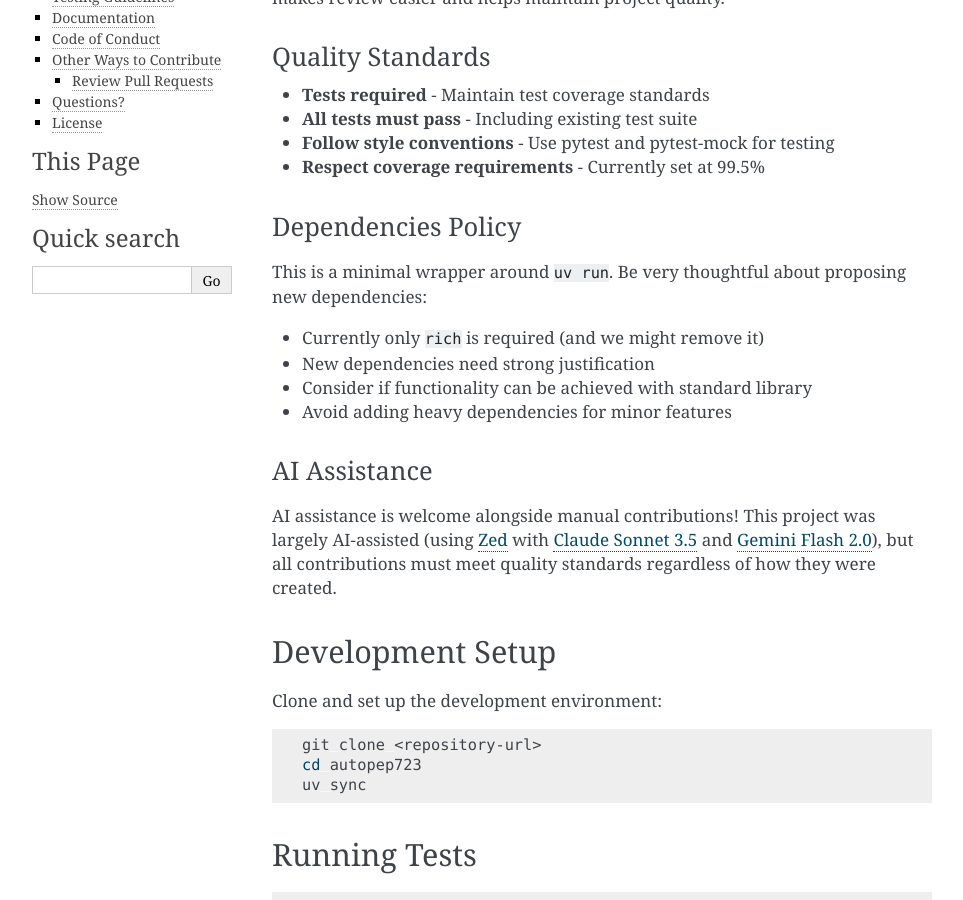
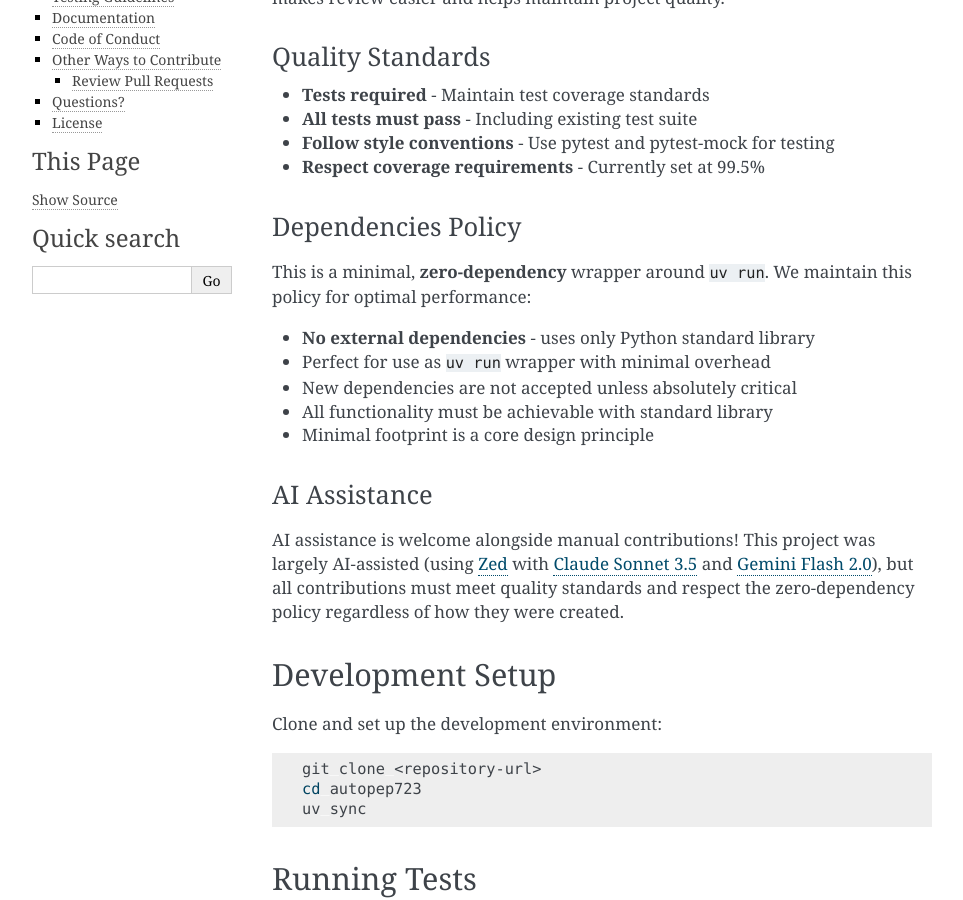
Before and after one commit to mgaitan/autopep723, a Sphinx documentation site: the page built from docs/contributing.md, in a window 1280 px wide and 900 px high, scrolled down 318 px. Shown: the whole window, without its empty margins (148-1111 px from the left). Built offline with Sphinx 7.4.7, drawn with Linux system fonts in a browser that asks for light colours.

Commit message:
Update contributing docs to reflect zero dependencies policy
- Emphasize zero-dependency policy as core design principle
- Clarify that new dependencies are not accepted
- Highlight minimal footprint benefits for uv run wrapper usage

```diff
--- a/docs/contributing.md
+++ b/docs/contributing.md
@@ -14,15 +14,16 @@
 - **Respect coverage requirements** - Currently set at 99.5%
 
 ### Dependencies Policy
-This is a minimal wrapper around `uv run`. Be very thoughtful about proposing new dependencies:
+This is a minimal, **zero-dependency** wrapper around `uv run`. We maintain this policy for optimal performance:
 
-- Currently only `rich` is required (and we might remove it)
-- New dependencies need strong justification
-- Consider if functionality can be achieved with standard library
-- Avoid adding heavy dependencies for minor features
+- **No external dependencies** - uses only Python standard library
+- Perfect for use as `uv run` wrapper with minimal overhead
+- New dependencies are not accepted unless absolutely critical
+- All functionality must be achievable with standard library
+- Minimal footprint is a core design principle
 
 ### AI Assistance
-AI assistance is welcome alongside manual contributions! This project was largely AI-assisted (using [Zed](https://zed.dev/) with [Claude Sonnet 3.5](https://www.anthropic.com/claude) and [Gemini Flash 2.0](https://deepmind.google/technologies/gemini/flash/)), but all contributions must meet quality standards regardless of how they were created.
+AI assistance is welcome alongside manual contributions! This project was largely AI-assisted (using [Zed](https://zed.dev/) with [Claude Sonnet 3.5](https://www.anthropic.com/claude) and [Gemini Flash 2.0](https://deepmind.google/technologies/gemini/flash/)), but all contributions must meet quality standards and respect the zero-dependency policy regardless of how they were created.
 
 ## Development Setup
 
```
